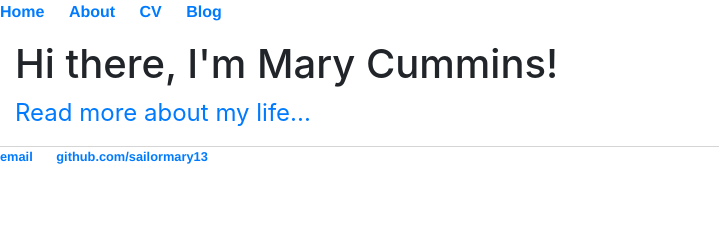
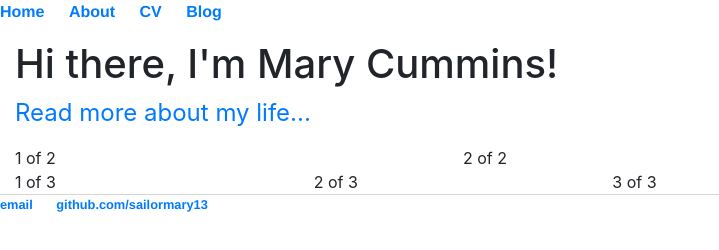
Before and after one commit to sailormary13/sailormary13.github.io, a plain HTML site: page index.html in a window 1280 px wide. Shown: the whole page, without its empty margins (0-719 px from the left). Drawn offline with nearby package versions, Linux system fonts and the light colour scheme.

Commit message:
copied in some bootstrap rows

```diff
--- a/index.html
+++ b/index.html
@@ -1,7 +1,9 @@
 <!DOCTYPE html>
-<html>
+<html lang="en">
 	<head>
 		<title>Mary Cummins</title>
+        <meta charset="utf-8">
+        <meta name="viewport" content="width=device-width, initial-scale=1, shrink-to-fit=no">
         <link rel="stylesheet" type="text/css" href="/css/main.css">
         <link rel="stylesheet" href="https://stackpath.bootstrapcdn.com/bootstrap/4.1.3/css/bootstrap.min.css" integrity="sha384-MCw98/SFnGE8fJT3GXwEOngsV7Zt27NXFoaoApmYm81iuXoPkFOJwJ8ERdknLPMO" crossorigin="anonymous">
 	</head>
@@ -19,6 +21,25 @@
         		<h1>Hi there, I'm Mary Cummins!</h1>
 				<p><a href="/about">Read more about my life...</a></p>
     		</div><!-- /.blurb -->
+          <div class="row">
+            <div class="col">
+              1 of 2
+            </div>
+            <div class="col">
+              2 of 2
+            </div>
+          </div>
+          <div class="row">
+            <div class="col">
+              1 of 3
+            </div>
+            <div class="col">
+              2 of 3
+            </div>
+            <div class="col">
+              3 of 3
+            </div>
+          </div>
 		</div><!-- /.container -->
 		<footer>
     		<ul>
```
